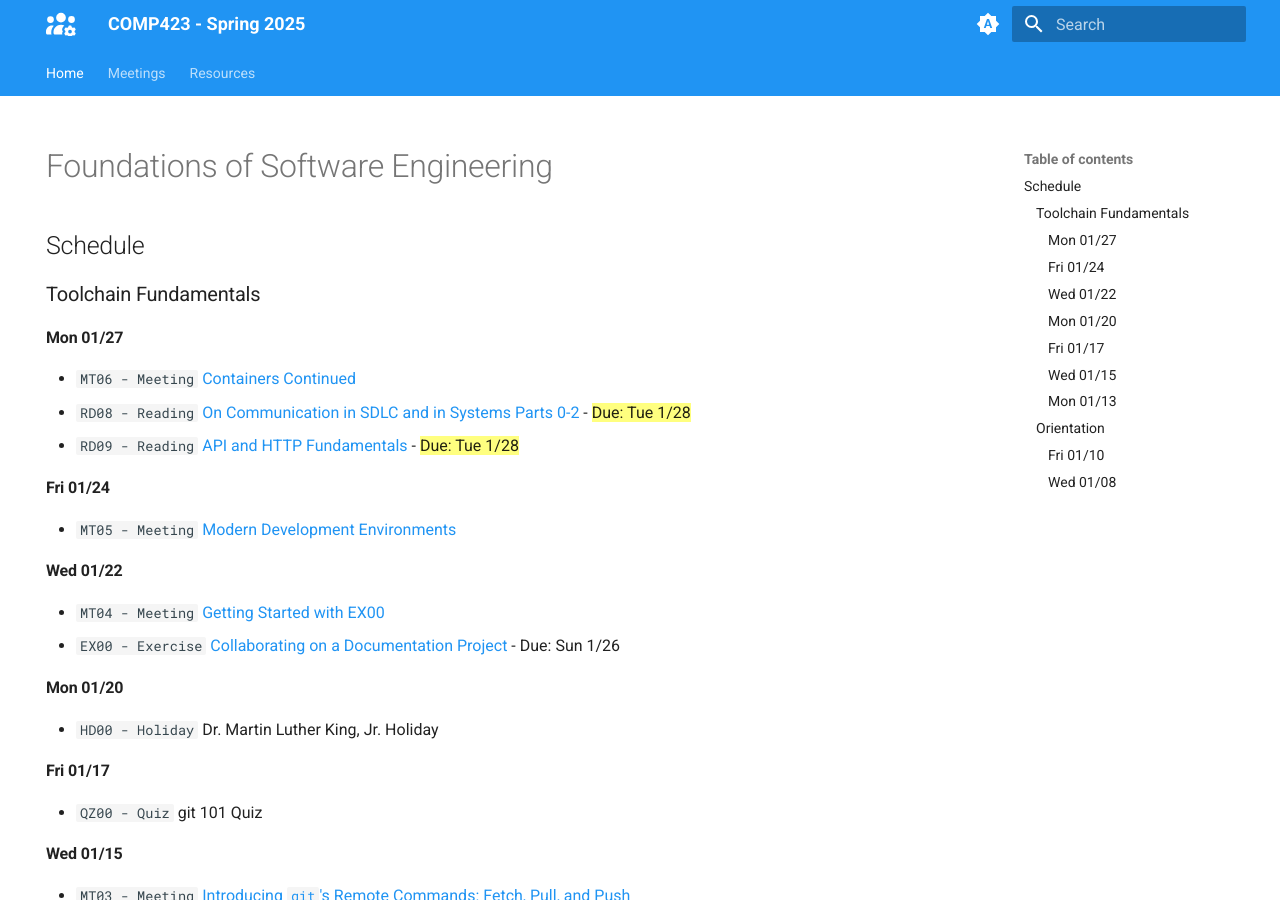
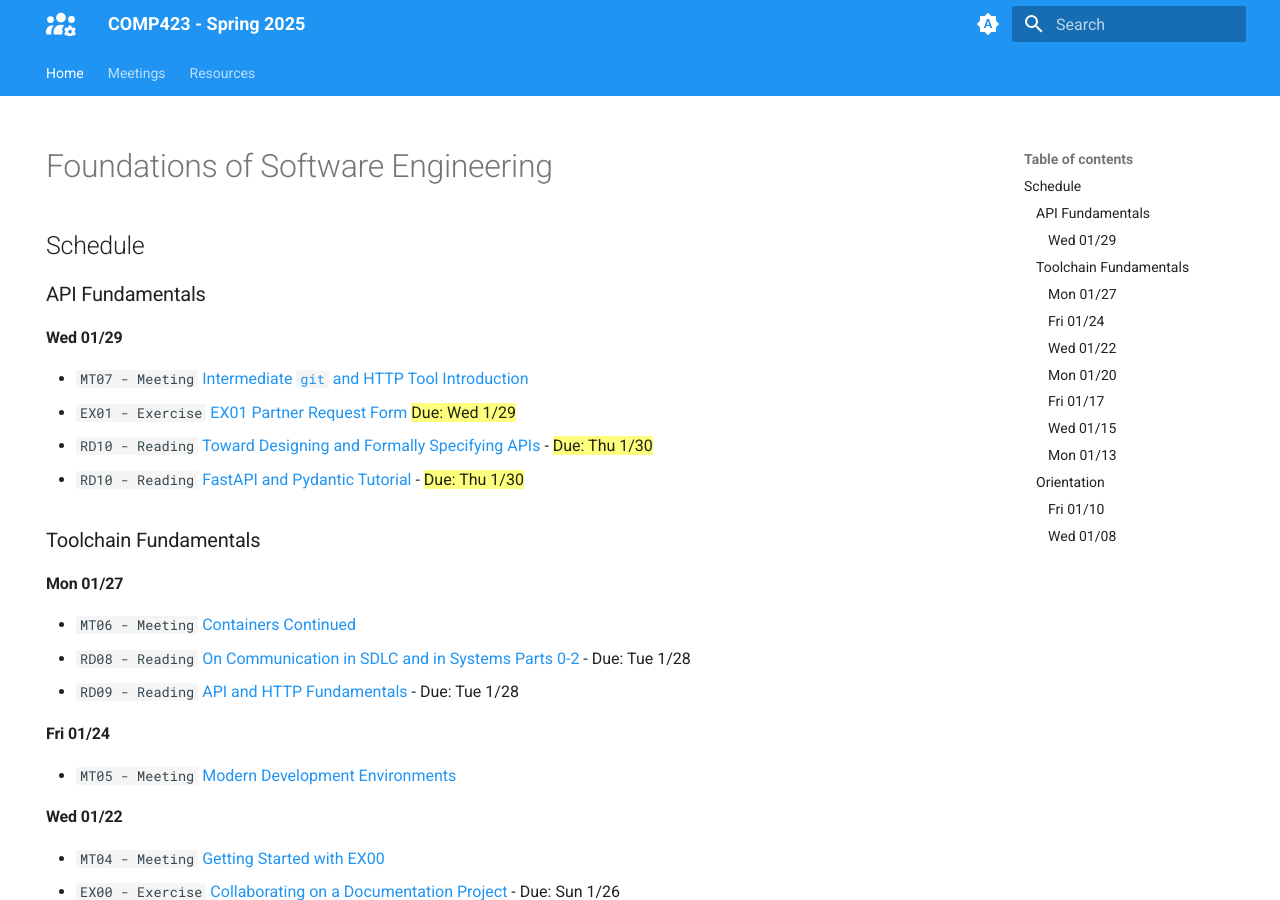
Before and after one commit to comp423-25s/comp423-25s.github.io, an MkDocs documentation site: the page built from docs/index.md, in a window 1280 px wide and 900 px high. Built offline with MkDocs 1.6.1 and Material for MkDocs 9.7.7, drawn with Linux system fonts in a browser that asks for light colours; some of the changed text lies outside the part shown.

```diff
--- a/docs/index.md
+++ b/docs/index.md
@@ -7,13 +7,23 @@ hide:
 
 ## Schedule
 
+### API Fundamentals
+
+#### Wed 01/29
+
+* `MT07 - Meeting` [Intermediate `git` and HTTP Tool Introduction](./meetings/2025_01_29.md)
+* `EX01 - Exercise` [EX01 Partner Request Form](https://go.unc.edu/pairs-ex01) ==Due: Wed 1/29==
+* `RD10 - Reading` [Toward Designing and Formally Specifying APIs](./resources/apis/5-api-spec.md) - ==Due: Thu 1/30==
+* `RD10 - Reading` [FastAPI and Pydantic Tutorial](./resources/apis/6-fast-api-tutorial.md) - ==Due: Thu 1/30==
+
+
 ### Toolchain Fundamentals
 
 #### Mon 01/27
 
 * `MT06 - Meeting` [Containers Continued](./meetings/2025_01_27.md)
-* `RD08 - Reading` [On Communication in SDLC and in Systems Parts 0-2](./resources/apis/0-introduction.md) - ==Due: Tue 1/28==
-* `RD09 - Reading` [API and HTTP Fundamentals](./resources/apis/3-api-design.md) - ==Due: Tue 1/28==
+* `RD08 - Reading` [On Communication in SDLC and in Systems Parts 0-2](./resources/apis/0-introduction.md) - Due: Tue 1/28
+* `RD09 - Reading` [API and HTTP Fundamentals](./resources/apis/3-api-design.md) - Due: Tue 1/28
 
 #### Fri 01/24
 
```
Also changed, not shown: docs/meetings/2025_01_29.md (added, +16 -0 lines).
